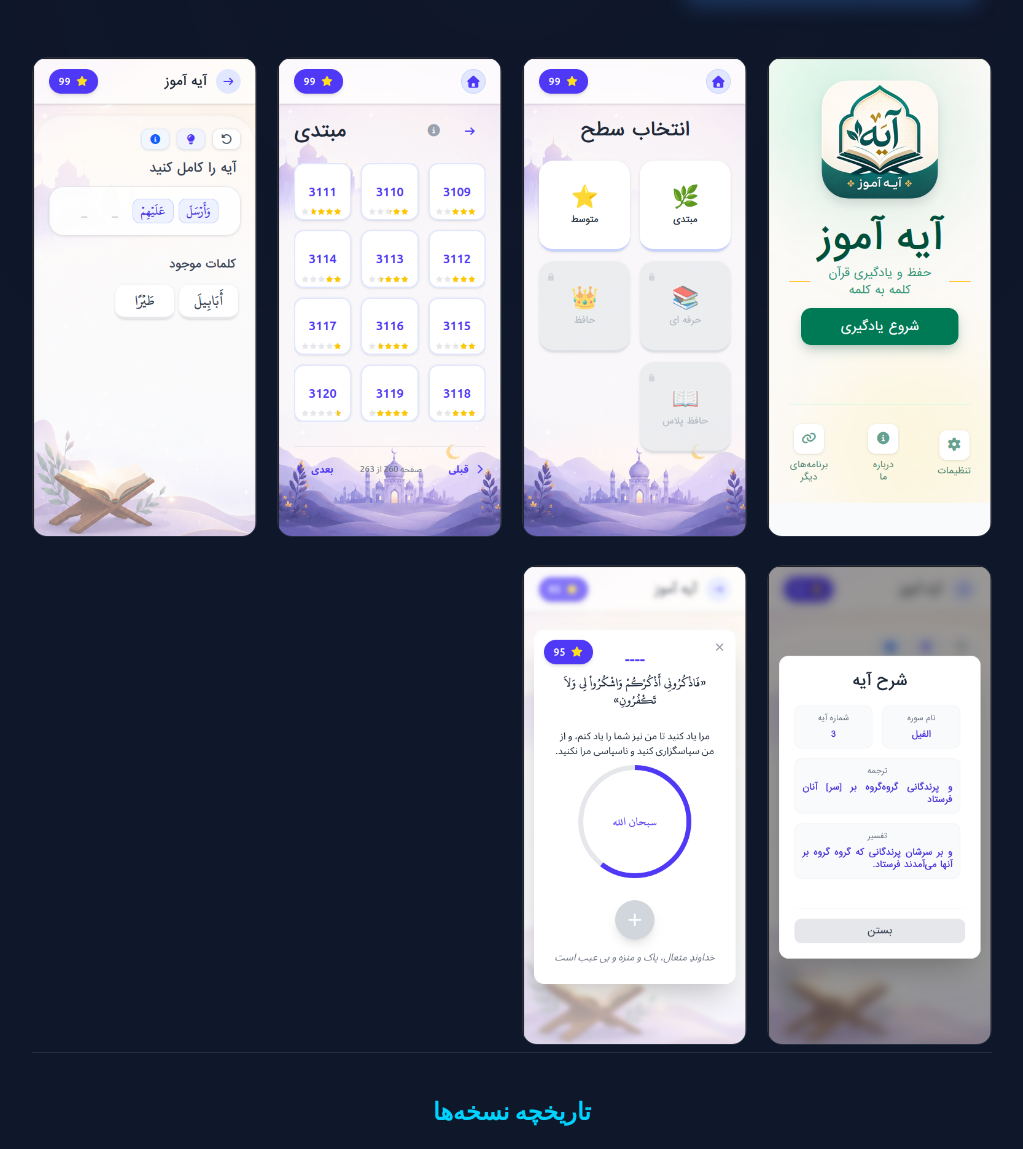
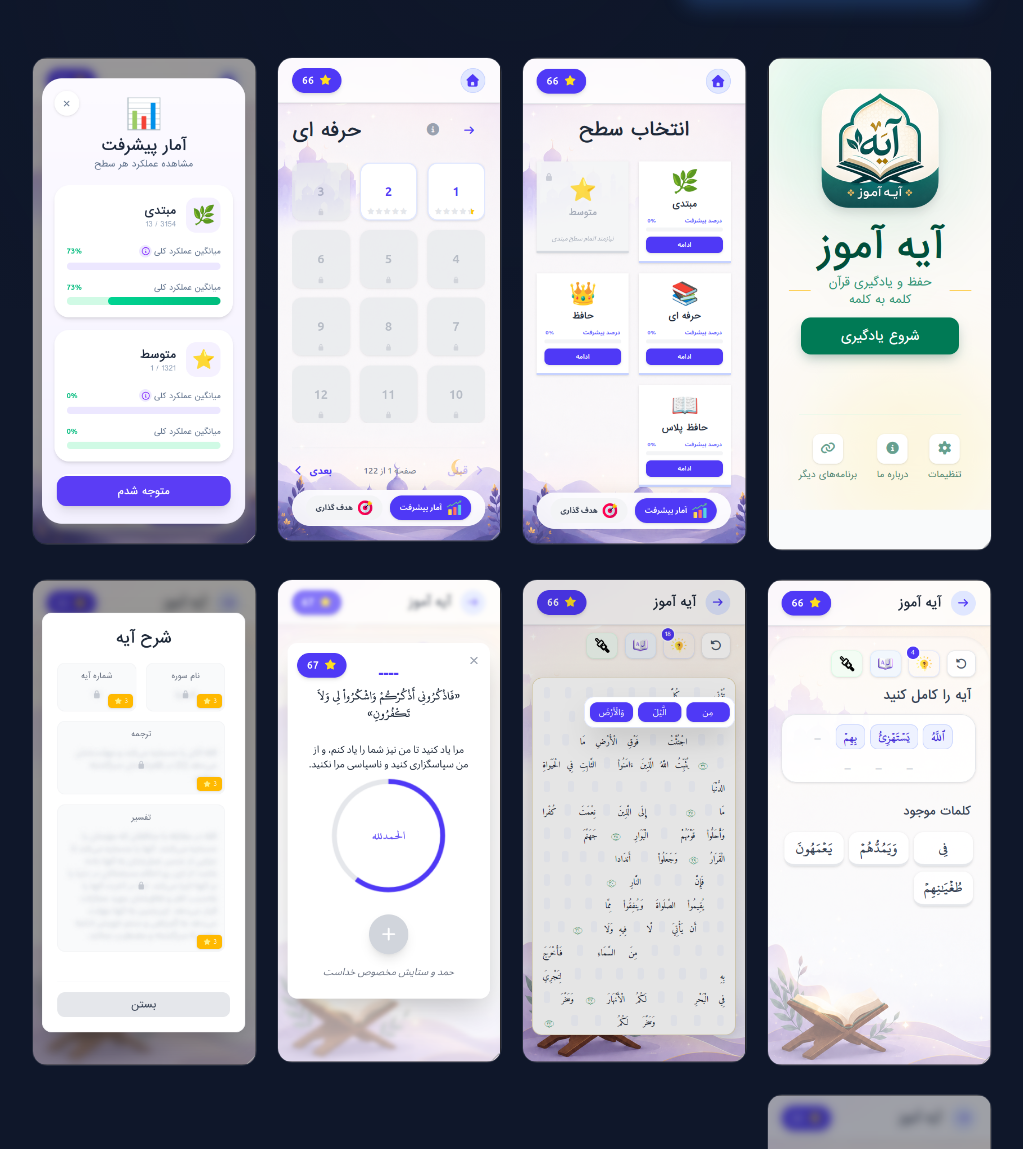
Before and after one commit to ummatvahed/learning_verses, a plain HTML site: page index.html in a window 1280 px wide. Shown: the part 491-1640 px from the top of the page, without its empty margins (128-1151 px from the left). Drawn offline with Linux system fonts and the light colour scheme.

Commit message:
update sacreenshots

```diff
--- a/index.html
+++ b/index.html
@@ -170,12 +170,15 @@
 
         <!-- Screenshots -->
         <div class="screenshot-grid">
-            <div class="screen-card"><img src="assets/Screenshot_1.png" alt="1"></div>
-            <div class="screen-card"><img src="assets/Screenshot_2.png" alt="2"></div>
-            <div class="screen-card"><img src="assets/Screenshot_3.png" alt="3"></div>
-            <div class="screen-card"><img src="assets/Screenshot_4.png" alt="3"></div>
-            <div class="screen-card"><img src="assets/Screenshot_5.png" alt="3"></div>
-            <div class="screen-card"><img src="assets/Screenshot_6.png" alt="3"></div>
+            <div class="screen-card"><img src="./assets/home.png" alt="1"></div>
+            <div class="screen-card"><img src="./assets/menu.png" alt="2"></div>
+            <div class="screen-card"><img src="./assets/menu_levels.png" alt="3"></div>
+            <div class="screen-card"><img src="./assets/charts.png" alt="4"></div>
+            <div class="screen-card"><img src="./assets/base_v1.png" alt="5"></div>
+            <div class="screen-card"><img src="./assets/base_v2.png" alt="6"></div>
+            <div class="screen-card"><img src="./assets/dhikr.png" alt="7"></div>
+            <div class="screen-card"><img src="./assets/info.png" alt="8"></div>
+            <div class="screen-card"><img src="./assets/reveal_word.png" alt="9"></div>
         </div>
 
         <!-- Version List (Accordion) -->
```
Also changed, not shown: assets/Screenshot_1.png (deleted), assets/Screenshot_2.png (deleted), assets/Screenshot_3.png (deleted), assets/Screenshot_4.png (deleted), assets/Screenshot_5.png (deleted), assets/Screenshot_6.png (deleted), assets/base_v1.png (added), assets/base_v2.png (added), assets/charts.png (added), assets/dhikr.png (added), assets/home.png (added), assets/info.png (added), assets/menu.png (added), assets/menu_levels.png (added), 1 more files.
